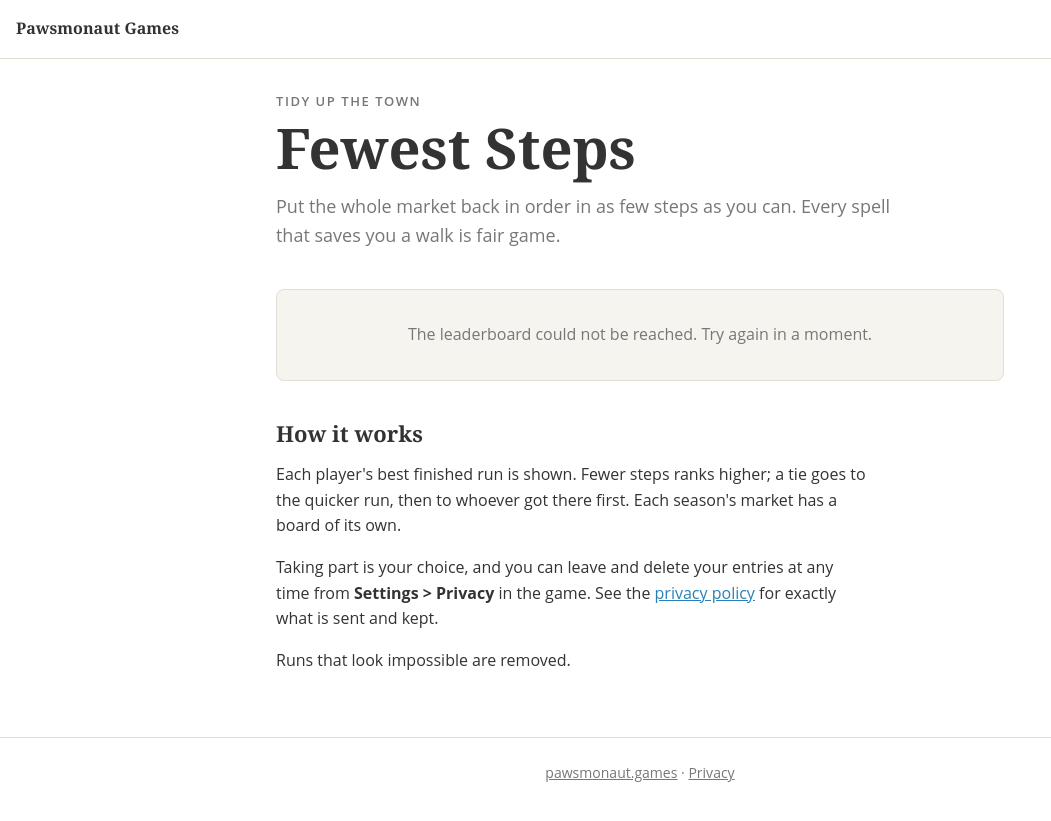
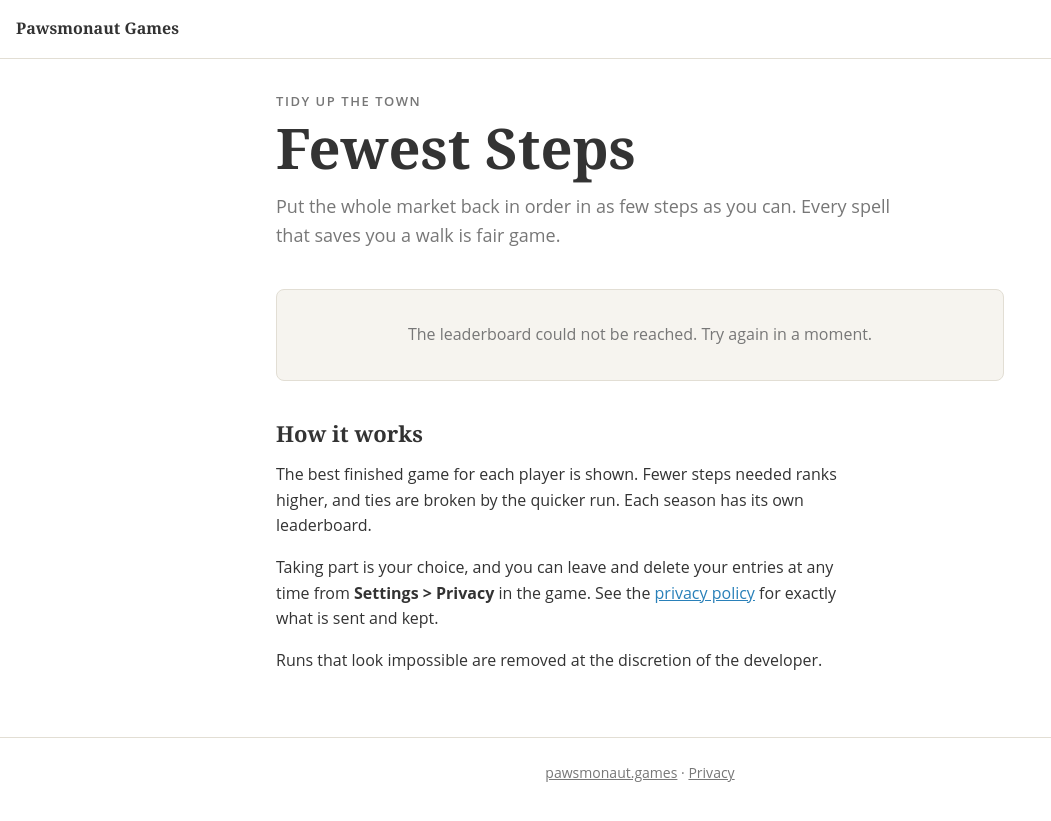
Before and after one commit to PawsmonautGames/PawsmonautGames.github.io, a Jekyll site: the page leaderboard/index.html, which Jekyll copies as it is, in a window 1280 px wide. Shown: the top 821 px of the page, without its empty margins (0-1051 px from the left). Built offline with Jekyll 4.4.1, drawn with Linux system fonts in a browser that asks for light colours.

Commit message:
Reword How it works on the leaderboard page
Co-Authored-By: Claude Opus 5.5 <noreply@anthropic.com>

```diff
--- a/leaderboard/index.html
+++ b/leaderboard/index.html
@@ -43,9 +43,9 @@
 
     <section class="about">
       <h2>How it works</h2>
-      <p>Each player's best finished run is shown. Fewer steps ranks higher; a tie goes to the quicker run, then to whoever got there first. Each season's market has a board of its own.</p>
+      <p>The best finished game for each player is shown. Fewer steps needed ranks higher, and ties are broken by the quicker run. Each season has its own leaderboard.</p>
       <p>Taking part is your choice, and you can leave and delete your entries at any time from <strong>Settings &gt; Privacy</strong> in the game. See the <a href="/privacypolicy.html#leaderboards">privacy policy</a> for exactly what is sent and kept.</p>
-      <p>Runs that look impossible are removed.</p>
+      <p>Runs that look impossible are removed at the discretion of the developer.</p>
     </section>
   </main>
 
```
